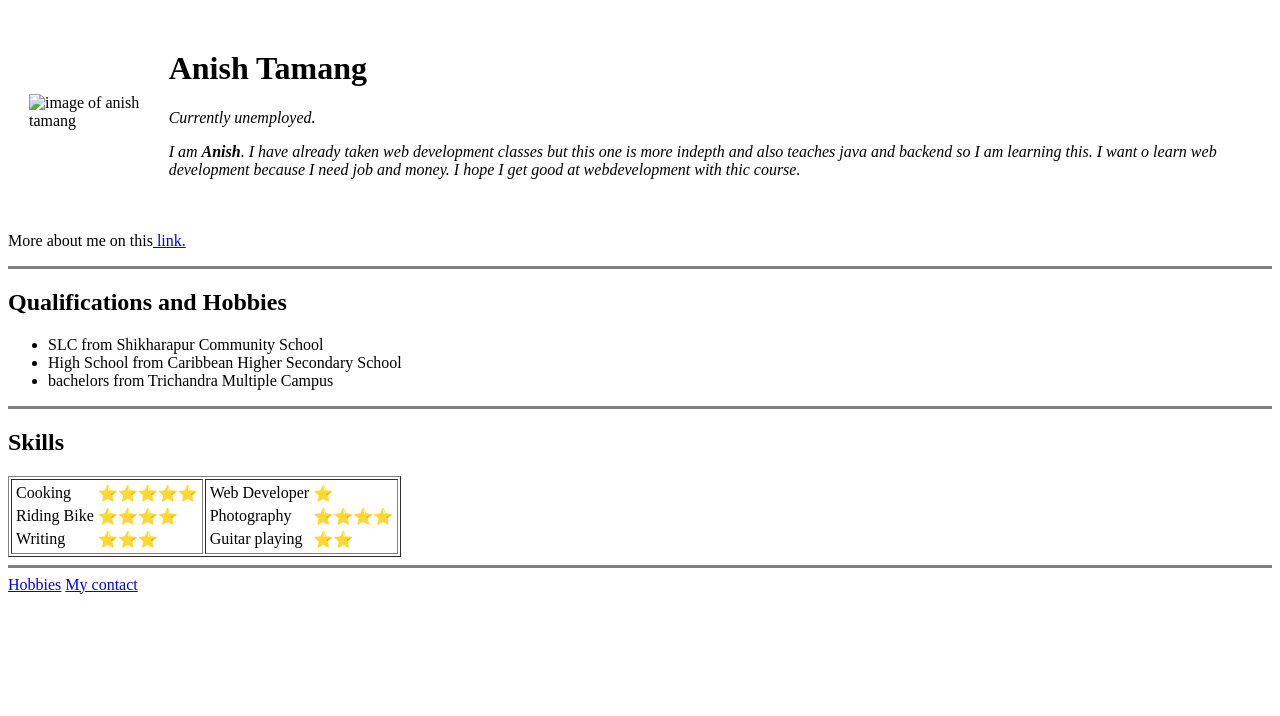
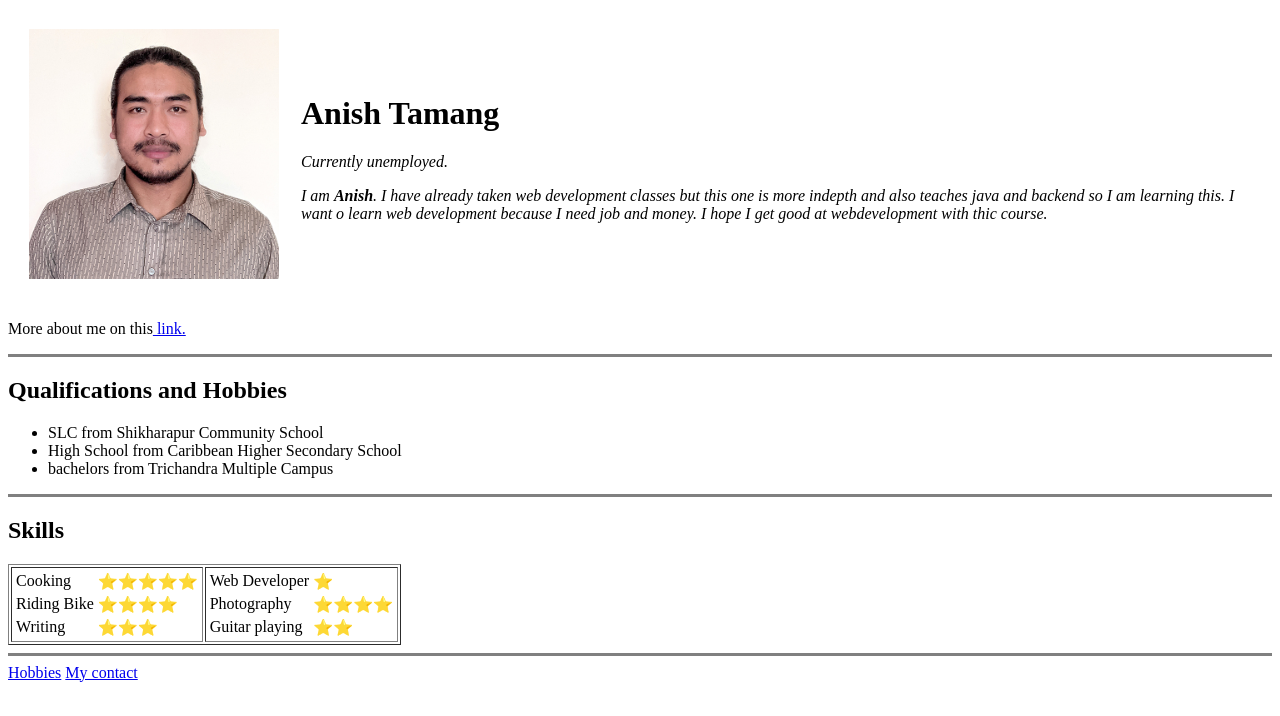
Before and after one commit to thefinalboss01/cv, a plain HTML site: page index.html in a window 1280 px wide. Drawn offline with Linux system fonts and the light colour scheme.

Commit message:
Update index.html

```diff
--- a/index.html
+++ b/index.html
@@ -10,7 +10,7 @@
 <body>
     <table cellspacing="20">
         <tr>
-            <td><img src="/dv sample 2.jpg" height="250p" alt="image of anish tamang"></td>
+            <td><img src="/image/dv sample 2.jpg" height="250p" alt="image of anish tamang"></td>
             <td><h1>Anish Tamang</h1>
     <p><em>Currently unemployed.</em> </p>
     <p><em>I am <strong>Anish</strong>. I have already taken web development classes but this one is more indepth and also teaches java and backend so I am learning this. I want o learn web development because I need job and money. I hope I get good at webdevelopment with thic course.</em></p></td>
```
